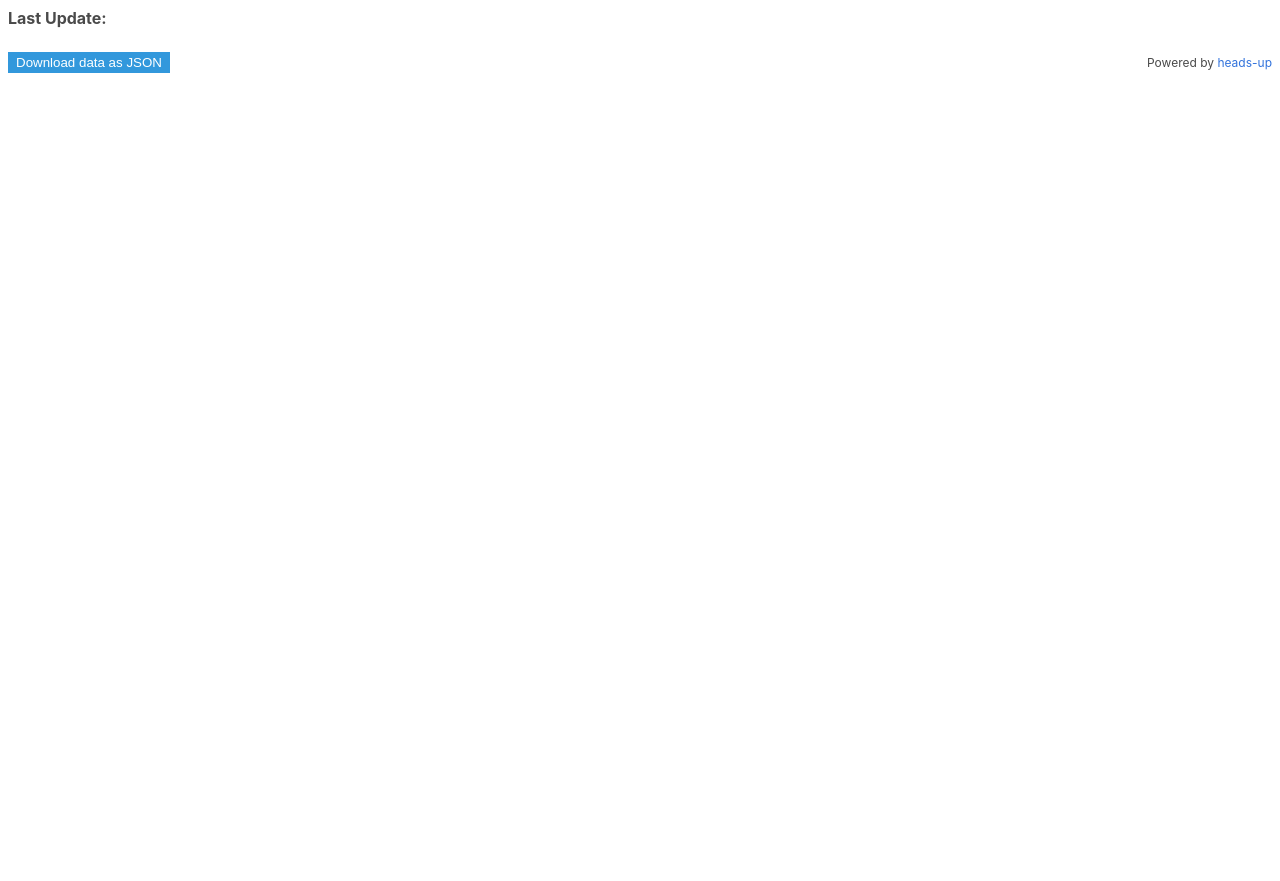
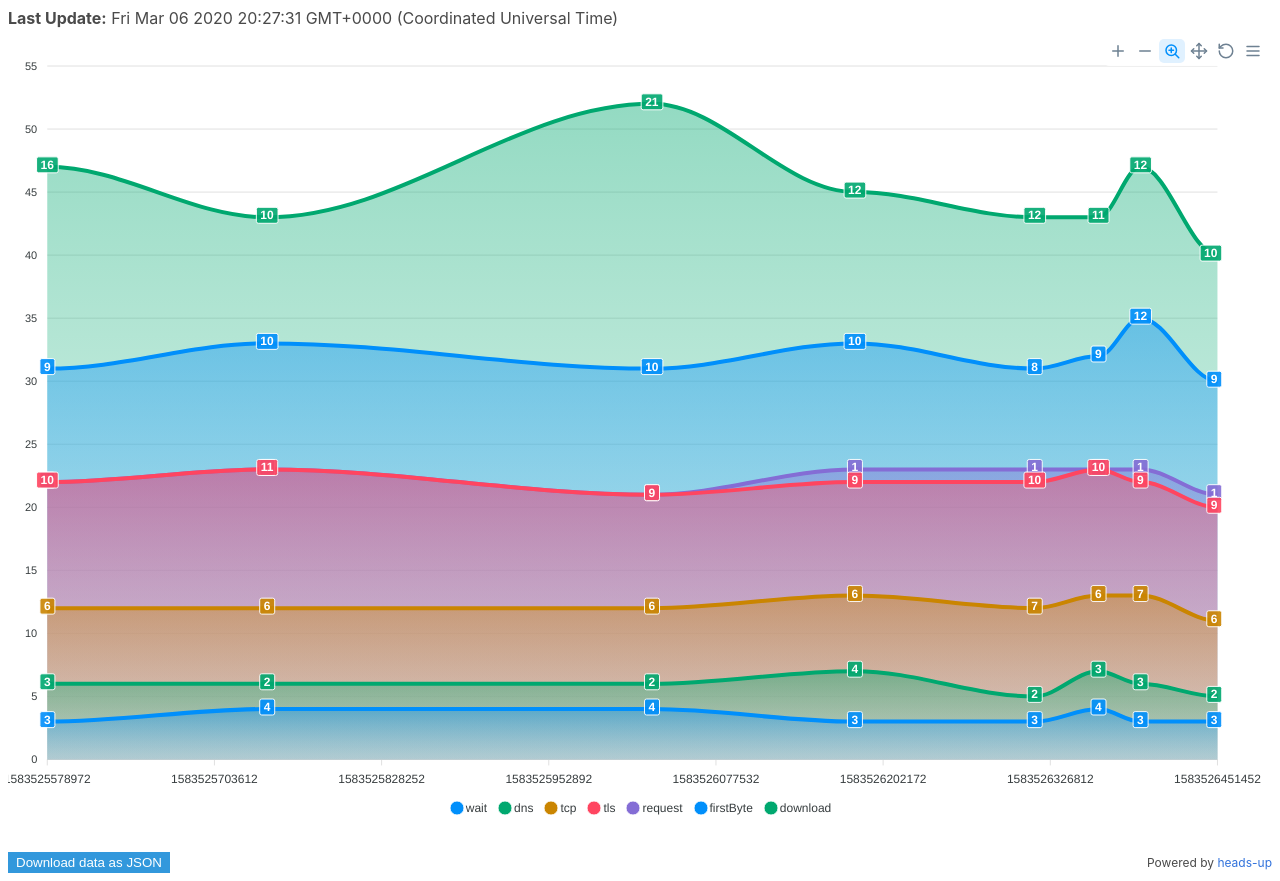
Before and after one commit to matchai/heads-up, a plain HTML site: page index.html in a window 1280 px wide. Before the commit the page ends 800 px from the top, so only its background shows below. Drawn offline with nearby package versions, Linux system fonts and the light colour scheme.

Commit message:
✅ https://github.com – undefinedms - cd8fabd70f136a8c8bb0c7e829d03d3522d7f5c1 🚀

```diff
--- a/data.js
+++ b/data.js
@@ -1,5 +1,5 @@
 window.TIMING_DATA = {
-  "lastUpdate": 1583526394047,
+  "lastUpdate": 1583526451453,
   "entries": [
     {
       "name": "wait",
@@ -30,6 +30,10 @@ window.TIMING_DATA = {
         ],
         [
           1583526394047,
+          3
+        ],
+        [
+          1583526451453,
           3
         ]
       ]
@@ -64,6 +68,10 @@ window.TIMING_DATA = {
         [
           1583526394047,
           3
+        ],
+        [
+          1583526451453,
+          2
         ]
       ]
     },
@@ -97,6 +105,10 @@ window.TIMING_DATA = {
         [
           1583526394047,
           7
+        ],
+        [
+          1583526451453,
+          6
         ]
       ]
     },
@@ -129,6 +141,10 @@ window.TIMING_DATA = {
         ],
         [
           1583526394047,
+          9
+        ],
+        [
+          1583526451453,
           9
         ]
       ]
@@ -163,6 +179,10 @@ window.TIMING_DATA = {
         [
           1583526394047,
           1
+        ],
+        [
+          1583526451453,
+          1
         ]
       ]
     },
@@ -196,6 +216,10 @@ window.TIMING_DATA = {
         [
           1583526394047,
           12
+        ],
+        [
+          1583526451453,
+          9
         ]
       ]
     },
@@ -229,6 +253,10 @@ window.TIMING_DATA = {
         [
           1583526394047,
           12
+        ],
+        [
+          1583526451453,
+          10
         ]
       ]
     }
```
Also changed, not shown: index.html (+1 -1 lines).
